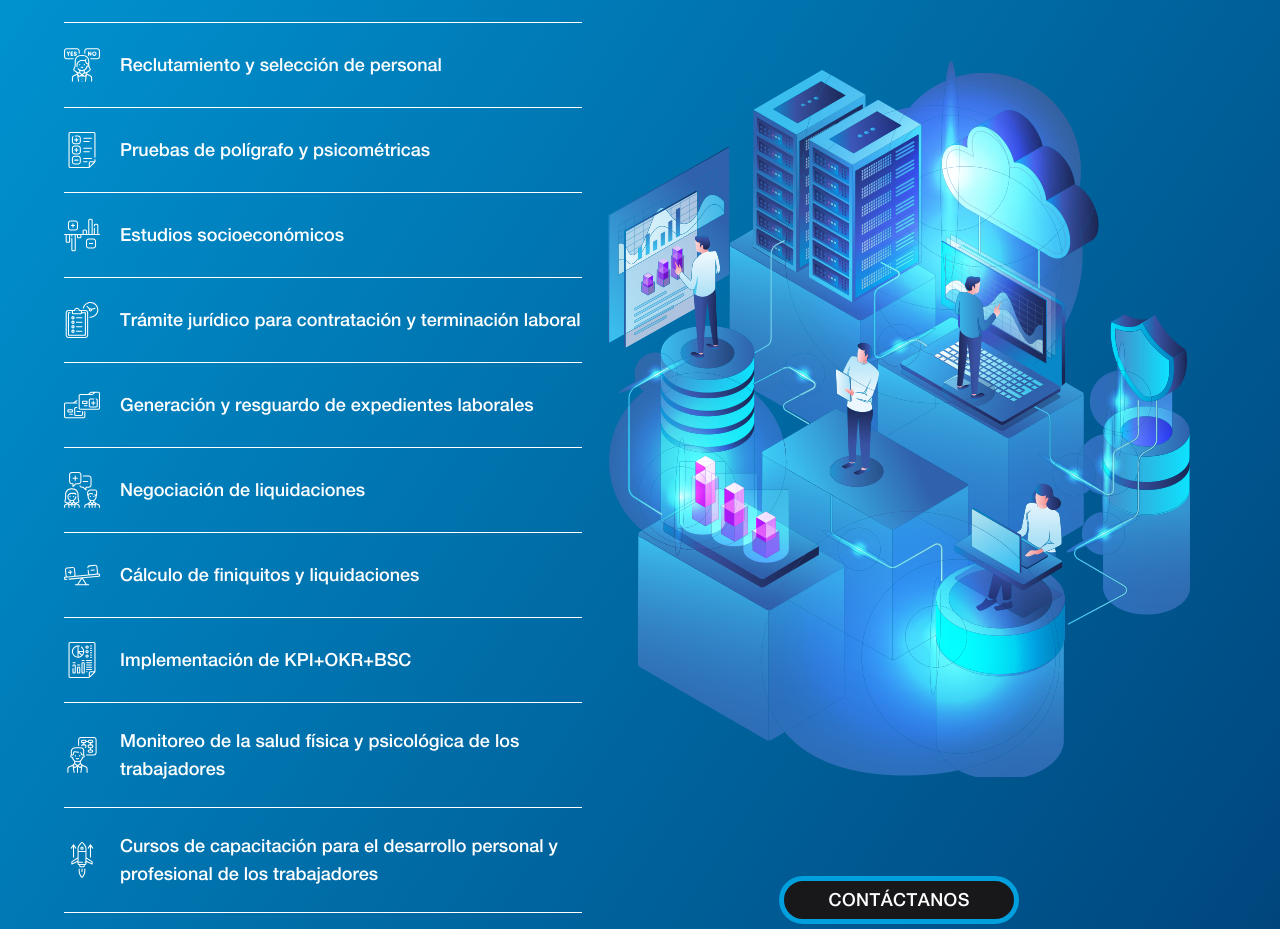
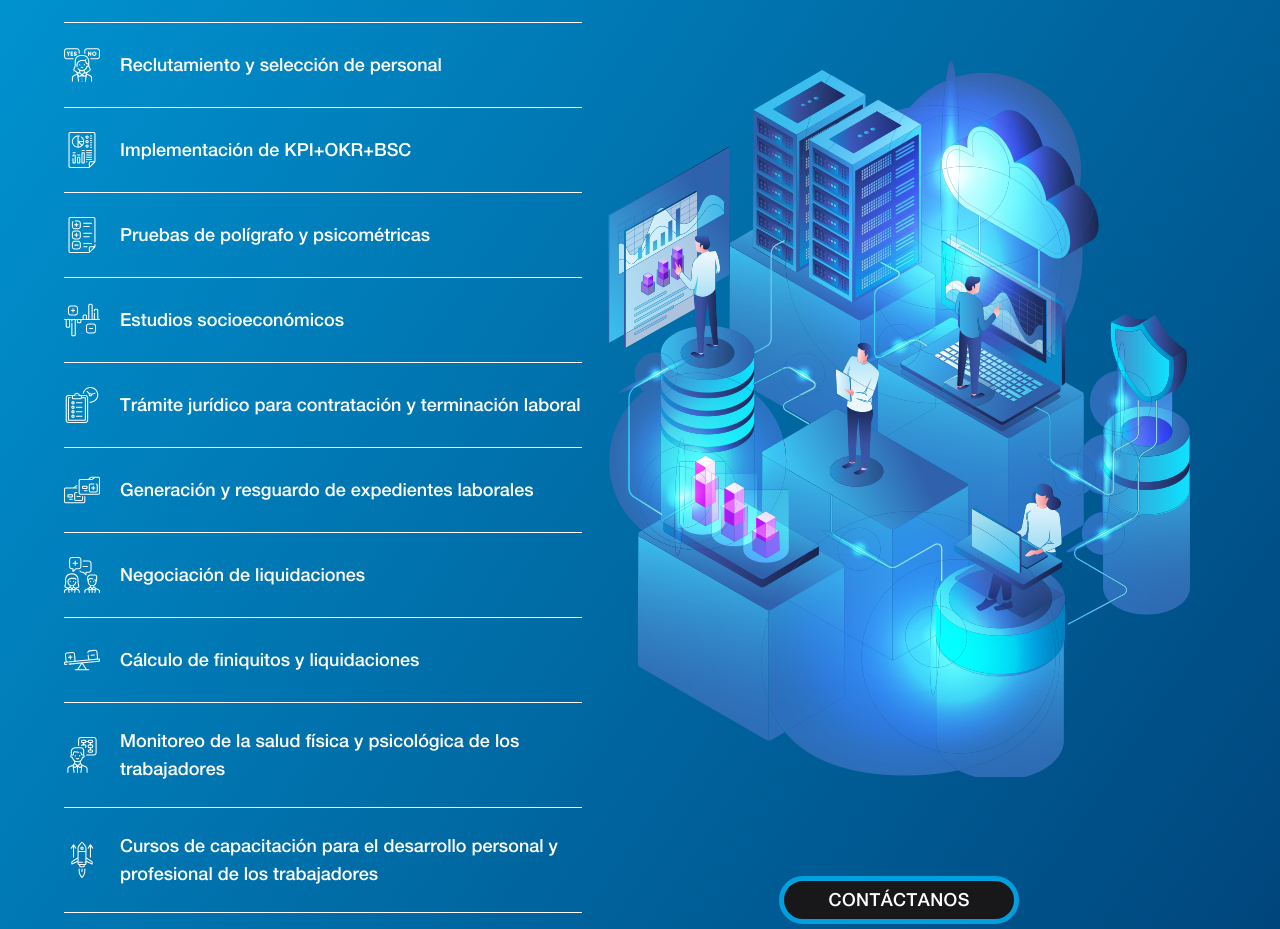
Before and after one commit to saufth/keyperspot, a Next.js app: page / in a window 1280 px wide. Shown: the part 1284-2213 px from the top of the page. Built offline with nearby package versions, Linux system fonts and the light colour scheme.

Commit message:
Solutions ajustment

```diff
--- a/src/pages/index.tsx
+++ b/src/pages/index.tsx
@@ -23,6 +23,10 @@ const solutionsConfig = [
     icon: 'choice'
   },
   {
+    text: 'Implementación de KPI+OKR+BSC',
+    icon: 'results'
+  },
+  {
     text: 'Pruebas de polígrafo y psicométricas',
     icon: 'test'
   },
@@ -45,10 +49,6 @@ const solutionsConfig = [
   {
     text: 'Cálculo de finiquitos y liquidaciones',
     icon: 'scale'
-  },
-  {
-    text: 'Implementación de KPI+OKR+BSC',
-    icon: 'results'
   },
   {
     text: 'Monitoreo de la salud física y psicológica de los trabajadores',
```
